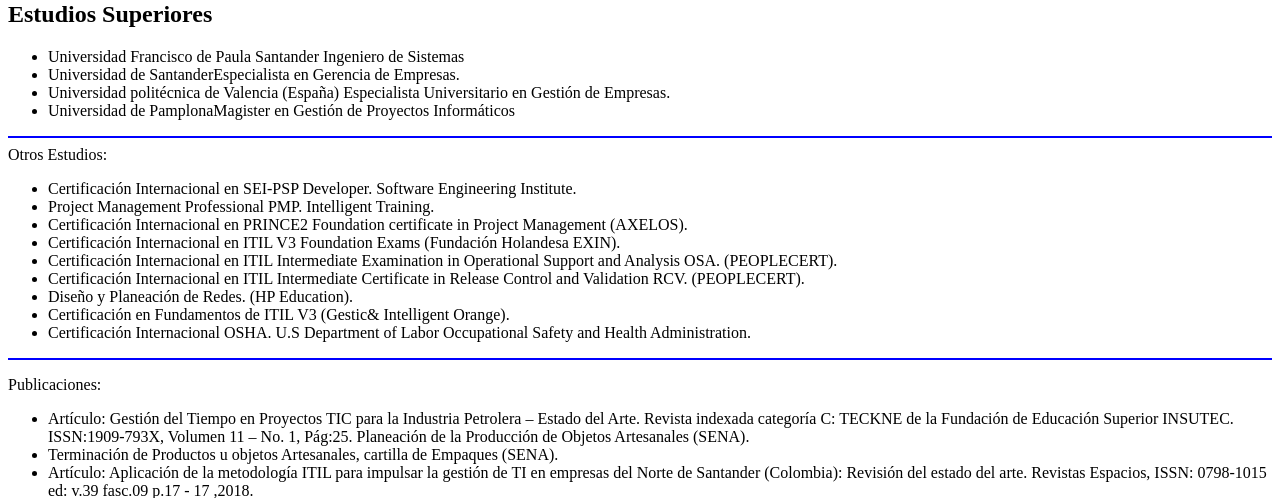
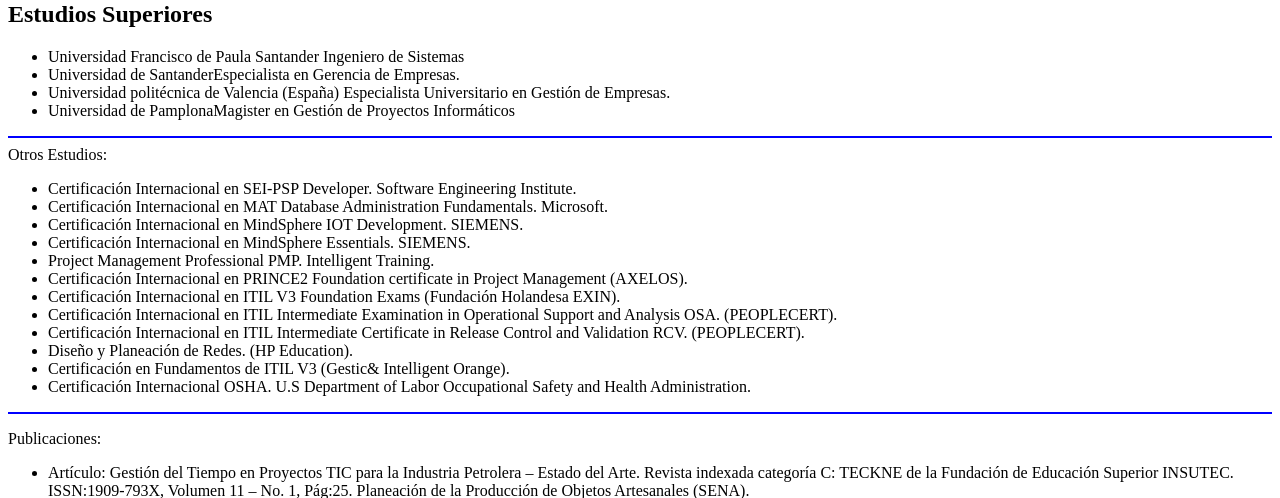
Before and after one commit to mapv-sena/baseFlaskHeroku, a Flask app: page / in a window 1280 px wide. Shown: the part 545-1043 px from the top of the page. Run offline with Flask 2, Linux system fonts and the light colour scheme.

Commit message:
Update index.html

```diff
--- a/app/templates/index.html
+++ b/app/templates/index.html
@@ -55,6 +55,9 @@
     <p>
         <ul>
             <li>Certificación Internacional en SEI-PSP Developer. Software Engineering Institute.</li>
+            <li>Certificación Internacional en MAT Database Administration Fundamentals. Microsoft.</li>
+            <li>Certificación Internacional en MindSphere IOT Development. SIEMENS.</li>
+            <li>Certificación Internacional en MindSphere Essentials. SIEMENS.</li>
             <li>Project Management Professional PMP. Intelligent Training.</li>
             <li>Certificación Internacional en PRINCE2 Foundation certificate in Project Management (AXELOS).</li>
             <li>Certificación Internacional en ITIL V3 Foundation Exams (Fundación Holandesa EXIN).</li>
```
